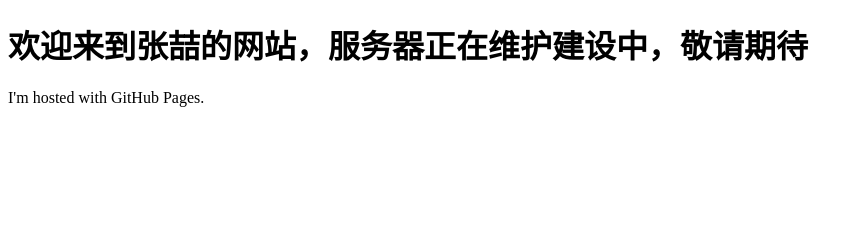
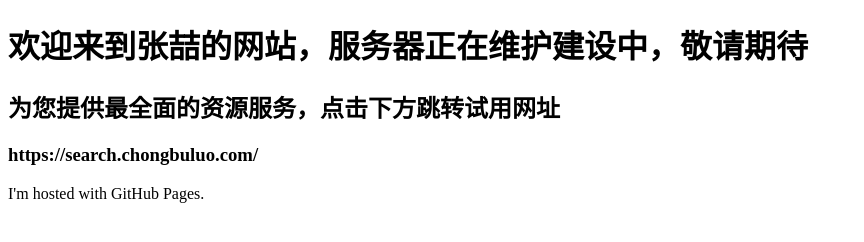
Before and after one commit to movingpoint/movingpoint.github.io, a plain HTML site: page 索引.html in a window 1280 px wide. Shown: the whole page, without its empty margins (0-864 px from the left). Drawn offline with Linux system fonts and the light colour scheme.

Commit message:
Update and rename index.html to 索引.html

```diff
--- a/index.html
+++ b/索引.html
@@ -2,6 +2,8 @@
 <html>
 <body>
 <h1>欢迎来到张喆的网站，服务器正在维护建设中，敬请期待</h1>
+<h2>为您提供最全面的资源服务，点击下方跳转试用网址</h2>
+<h3>https://search.chongbuluo.com/</h3>
 <p>I'm hosted with GitHub Pages.</p>
 </body>
 </html>
```
